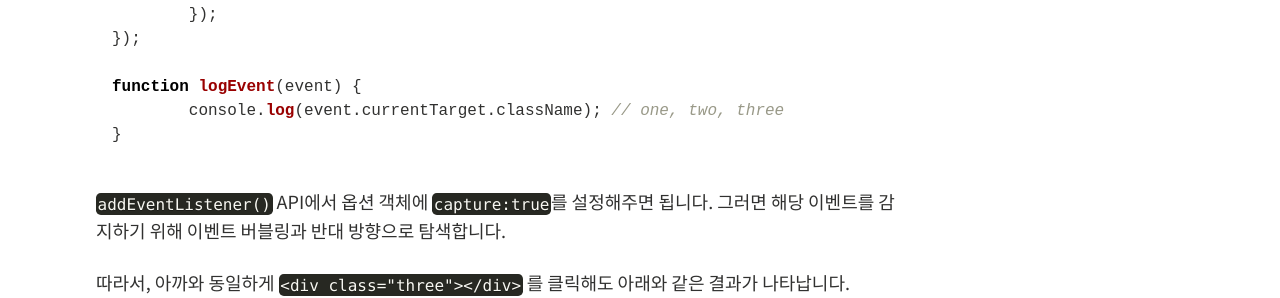
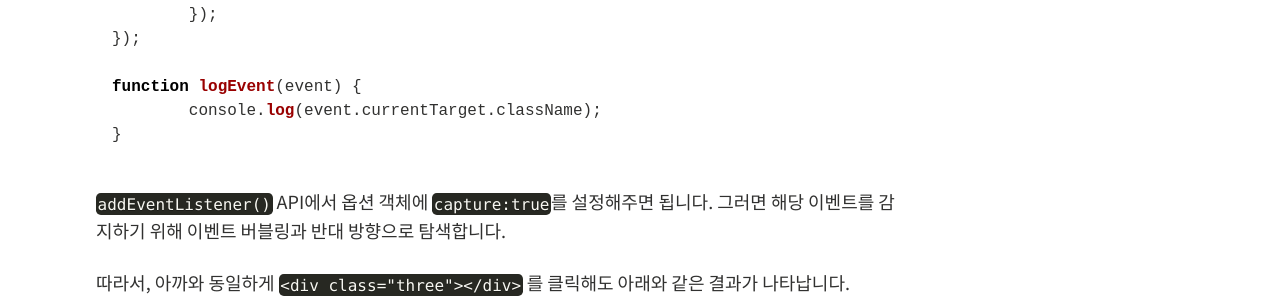
Before and after one commit to joshua1988/joshua1988.github.io, a Jekyll site: the page built from _posts/web-development/javascript/2018-05-08-event-propagation-delegation.md, in a window 1280 px wide and 900 px high, scrolled down 5387 px. Shown: the part 158-456 px from the top of the window. Built offline with Jekyll 4.4.1, drawn with Linux system fonts in a browser that asks for light colours; comment, search, counter and statistics services are not loaded.

Commit message:
Removed the comment

````diff
--- a/_posts/web-development/javascript/2018-05-08-event-propagation-delegation.md
+++ b/_posts/web-development/javascript/2018-05-08-event-propagation-delegation.md
@@ -171,7 +171,7 @@ divs.forEach(function(div) {
 });
 
 function logEvent(event) {
-	console.log(event.currentTarget.className); // one, two, three
+	console.log(event.currentTarget.className);
 }
 ```
 
````
